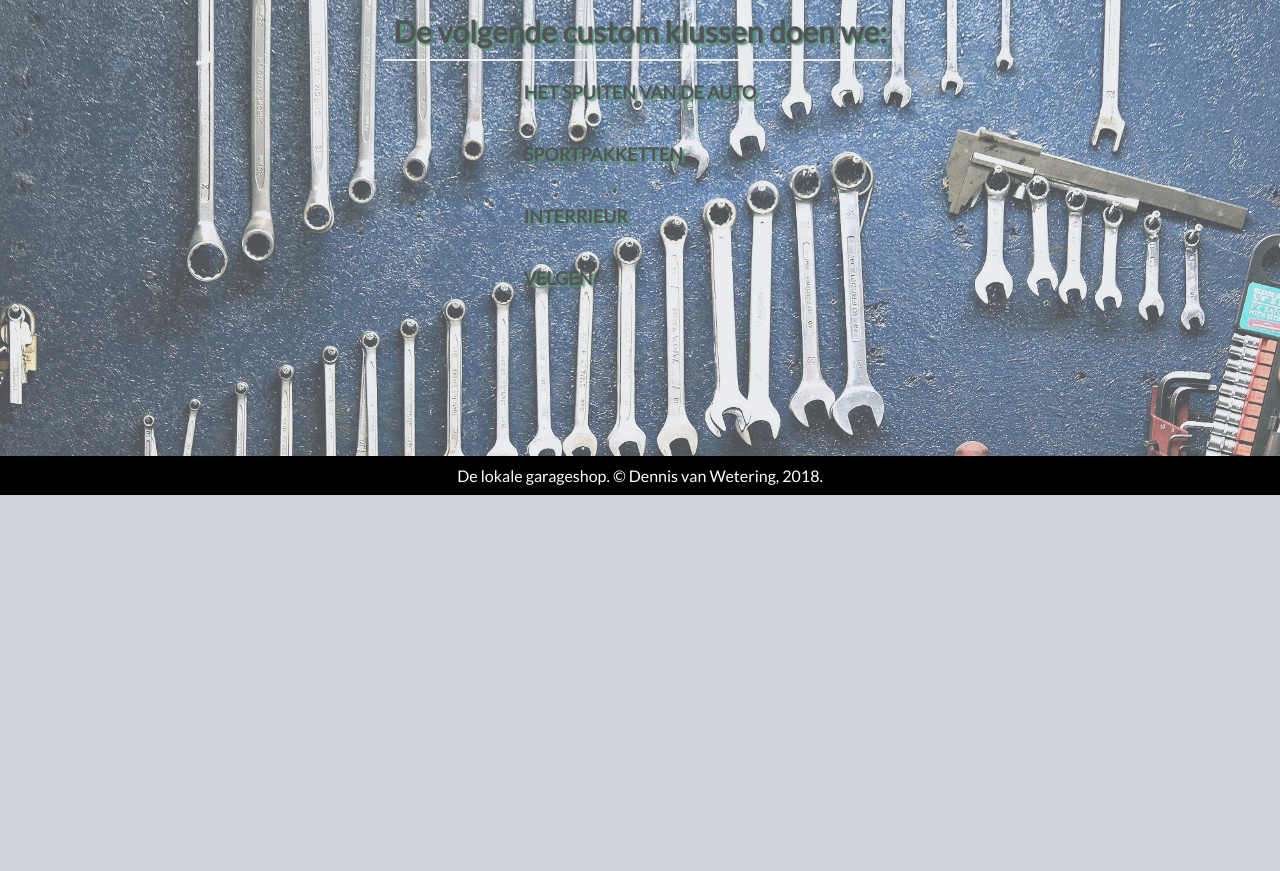
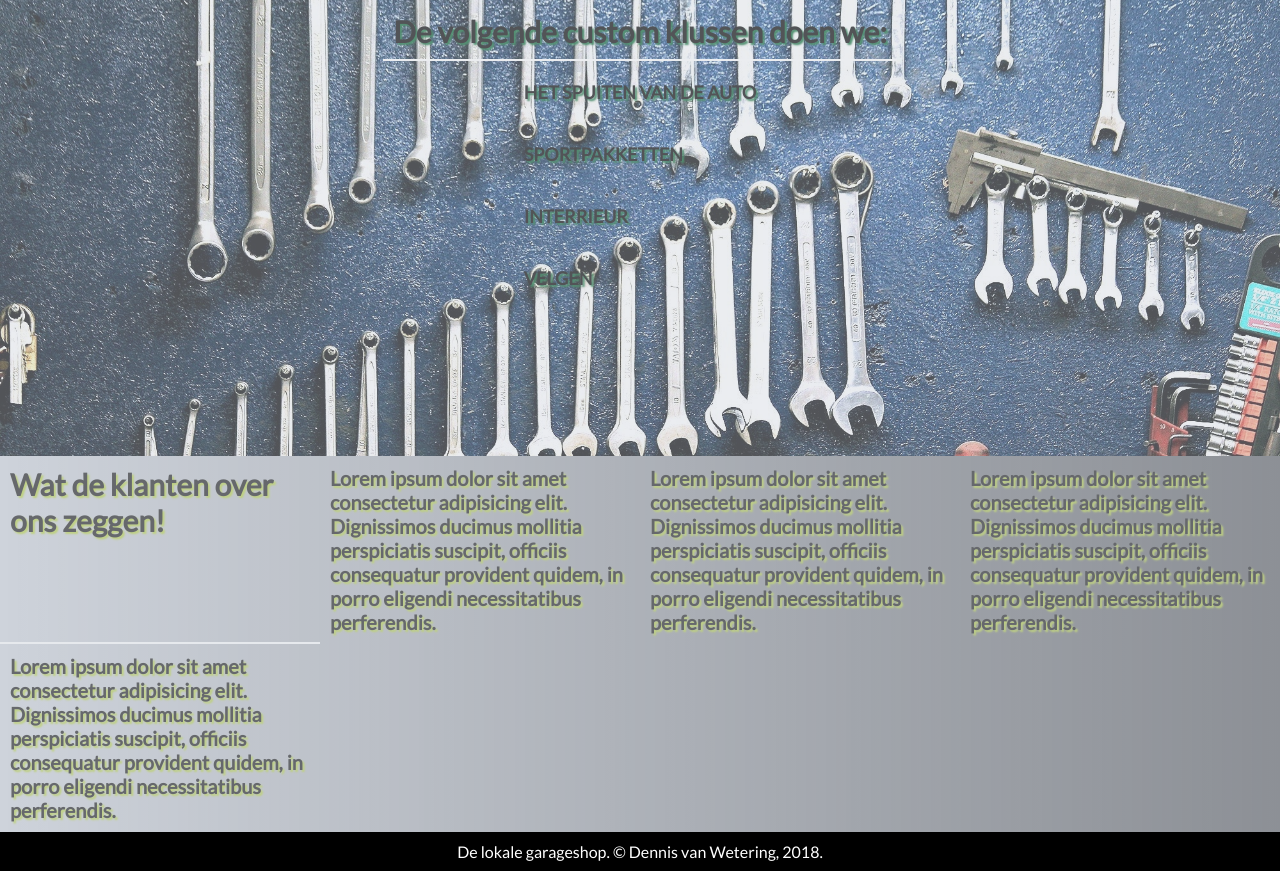
Before and after one commit to Dennisvw75/Project-garagesite, a plain HTML site: page index.html in a window 1280 px wide. Shown: the part 1393-2264 px from the top of the page. Before the commit the page ends 1888 px from the top, so only its background shows below. Drawn offline with Linux system fonts and the light colour scheme.

Commit message:
Made some changes.

```diff
--- a/index.html
+++ b/index.html
@@ -16,18 +16,8 @@
     <a class="logo" href="index.html">LOGO</a>
     <nav class="main-nav">
       <ul class="main-nav__list">
-
         <li class="main-nav__item">
           <a href="index.html" class="main-nav__link">Home</a>
-        </li>
-        <li class="main-nav__item">
-          <a href="overons.html" class="main-nav__link">Over ons</a>
-        </li>
-        <li class="main-nav__item">
-          <a href="services.html" class="main-nav__link">Services</a>
-        </li>
-        <li class="main-nav__item">
-          <a href="contact.html" class="main-nav__link">Neem contact op</a>
         </li>
       </ul>
     </nav>
@@ -80,6 +70,36 @@
     </ul>
   </section>
 
+  <!-- TODO: De titel moet in het midden staan -->
+
+  <section class="over-ons">
+    <h3 class="over-ons__titel">Wat de klanten over ons zeggen!</h3>
+    <div>
+      <blockquote class="over-ons__quote">
+        Lorem ipsum dolor sit amet consectetur adipisicing elit. Dignissimos ducimus mollitia perspiciatis suscipit, officiis consequatur
+        provident quidem, in porro eligendi necessitatibus perferendis.
+      </blockquote>
+    </div>
+    <div>
+      <blockquote class="over-ons__quote">
+        Lorem ipsum dolor sit amet consectetur adipisicing elit. Dignissimos ducimus mollitia perspiciatis suscipit, officiis consequatur
+        provident quidem, in porro eligendi necessitatibus perferendis.
+      </blockquote>
+    </div>
+    <div>
+      <blockquote class="over-ons__quote">
+        Lorem ipsum dolor sit amet consectetur adipisicing elit. Dignissimos ducimus mollitia perspiciatis suscipit, officiis consequatur
+        provident quidem, in porro eligendi necessitatibus perferendis.
+      </blockquote>
+    </div>
+    <div>
+      <blockquote class="over-ons__quote">
+        Lorem ipsum dolor sit amet consectetur adipisicing elit. Dignissimos ducimus mollitia perspiciatis suscipit, officiis consequatur
+        provident quidem, in porro eligendi necessitatibus perferendis.
+      </blockquote>
+    </div>
+  </section>
+
   <footer class="main-footer">
     <p>De lokale garageshop. &copy; Dennis van Wetering, 2018.</p>
   </footer>
--- a/style.css
+++ b/style.css
@@ -177,12 +177,27 @@ body {
 /* OVER ONS */
 
 .over-ons {
-  background-image: url(img/gar-4.jpeg);
-  background-attachment: fixed;
-  background-size: 100%;
-  height: 800px;
-  background-repeat: no-repeat;
+  background: linear-gradient(to right, rgba(153, 157, 163, 0), rgba(75, 77, 81, 1));
   opacity: 0.5;
+  display: grid;
+  grid-template-columns: repeat(4, 1fr);
+}
+
+.over-ons__titel {
+  color: black;
+  border-bottom: 2px solid #fff;
+  text-shadow: 2px 2px 2px #b0ce2b;
+  padding: 10px;
+  font-weight: bolder;
+  font-size: 30px;
+}
+
+.over-ons__quote {
+  color: black;
+  text-shadow: 2px 2px 2px #b0ce2b;
+  padding: 10px;
+  font-weight: bolder;
+  font-size: 20px;
 }
 
 .main-footer {
```
Also changed, not shown: overons.html (deleted, +0 -55 lines).
